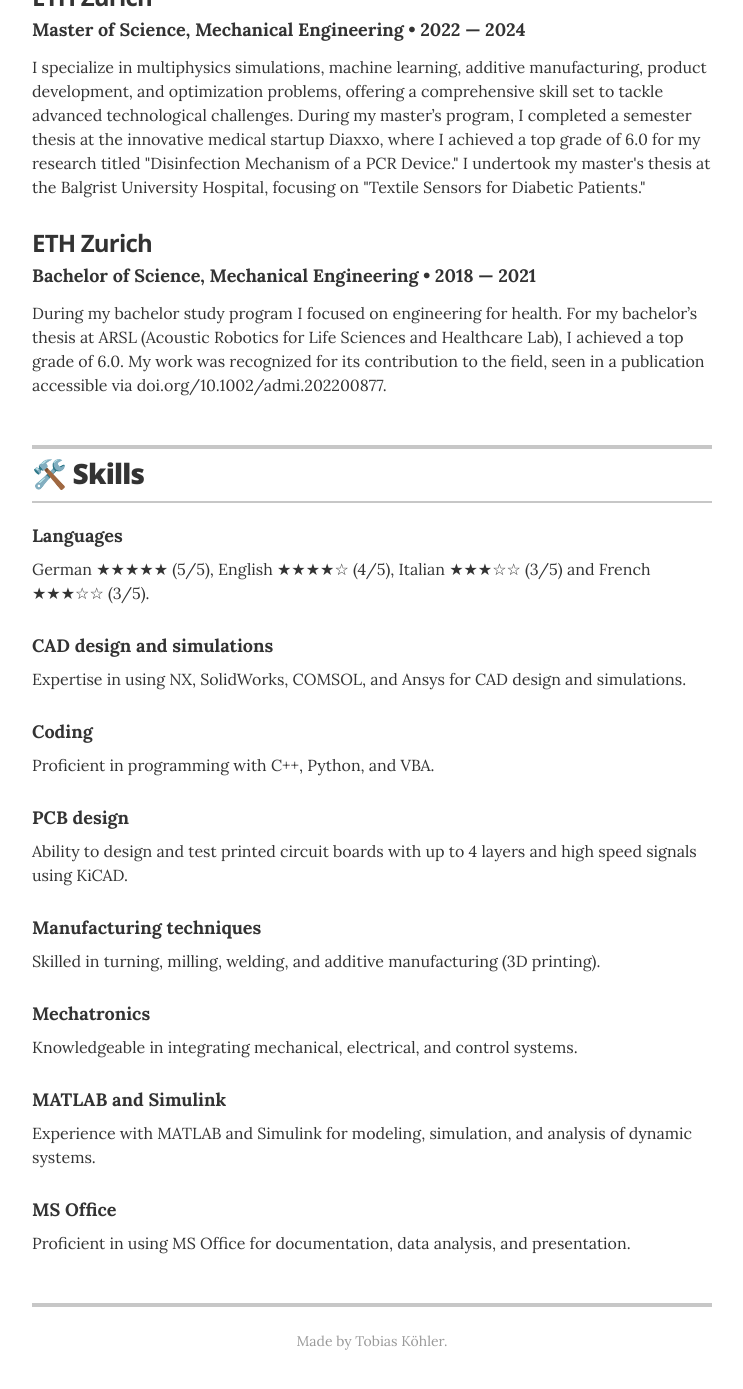
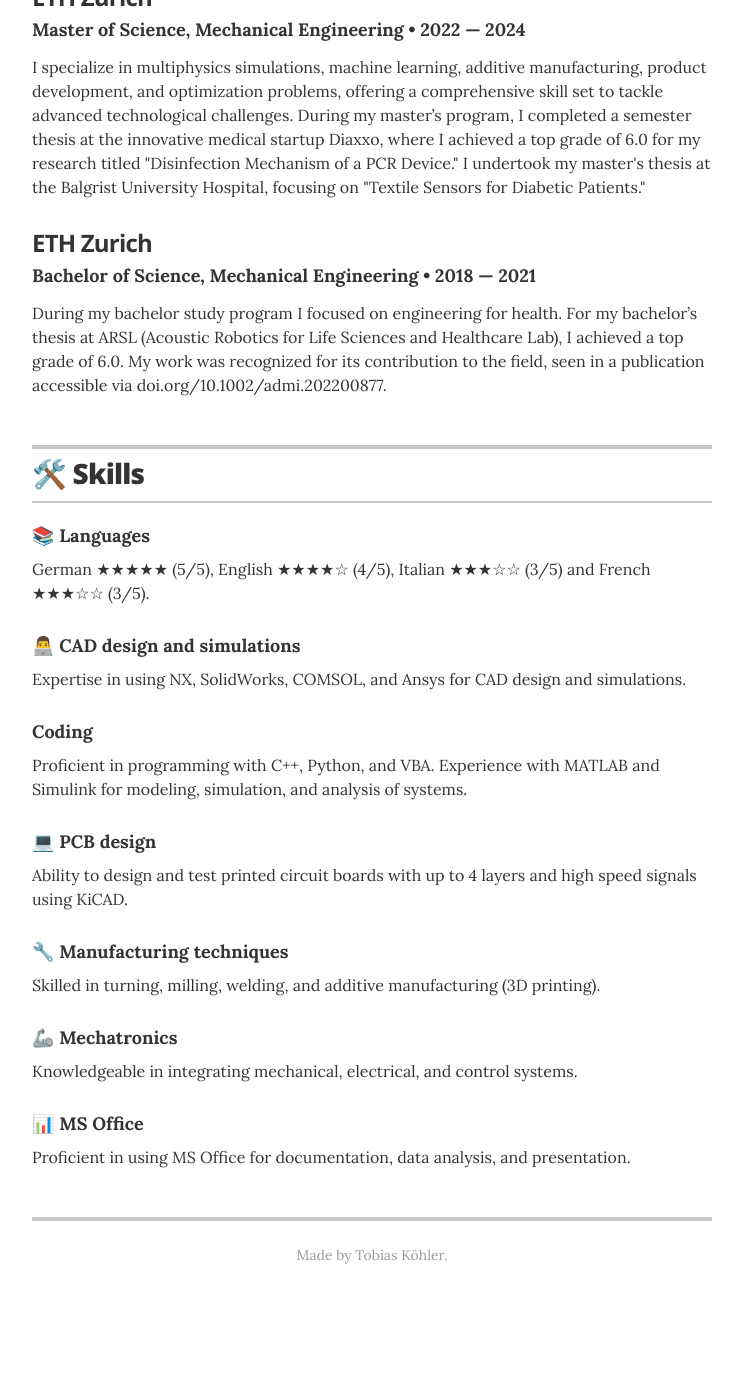
Before and after one commit to TobiasKoehlerETH/TobiasKoehlerETH.github.io, a Jekyll site: the page built from index.html, in a window 1280 px wide and 1400 px high, scrolled down 1364 px. Shown: the top 1389 px of the window, without its empty margins (268-1011 px from the left). Built offline with Jekyll 4.4.1, drawn with Linux system fonts in a browser that asks for light colours; after the commit the page ends 2678 px from its top, so only the background shows below that.

Commit message:
Update skills.yml

```diff
--- a/_data/skills.yml
+++ b/_data/skills.yml
@@ -1,25 +1,22 @@
 # Skills
-- skill: Languages
+- skill: 📚 Languages
   description: German ★★★★★ (5/5), English ★★★★☆ (4/5), Italian ★★★☆☆ (3/5) and French ★★★☆☆ (3/5).
 
 # Technical Skills
-- skill: CAD design and simulations
+- skill: 👨‍💻 CAD design and simulations
   description: Expertise in using NX, SolidWorks, COMSOL, and Ansys for CAD design and simulations.
 
-- skill: Coding
-  description: Proficient in programming with C++, Python, and VBA.
+- skill: </> Coding
+  description: Proficient in programming with C++, Python, and VBA. Experience with MATLAB and Simulink for modeling, simulation, and analysis of systems.
 
-- skill: PCB design
+- skill: 💻 PCB design
   description: Ability to design and test printed circuit boards with up to 4 layers and high speed signals using KiCAD.
 
-- skill: Manufacturing techniques
+- skill: 🔧 Manufacturing techniques
   description: Skilled in turning, milling, welding, and additive manufacturing (3D printing).
 
-- skill: Mechatronics
+- skill: 🦾 Mechatronics
   description: Knowledgeable in integrating mechanical, electrical, and control systems.
 
-- skill: MATLAB and Simulink
-  description: Experience with MATLAB and Simulink for modeling, simulation, and analysis of dynamic systems.
-
-- skill: MS Office
+- skill: 📊 MS Office
   description: Proficient in using MS Office for documentation, data analysis, and presentation.
```
